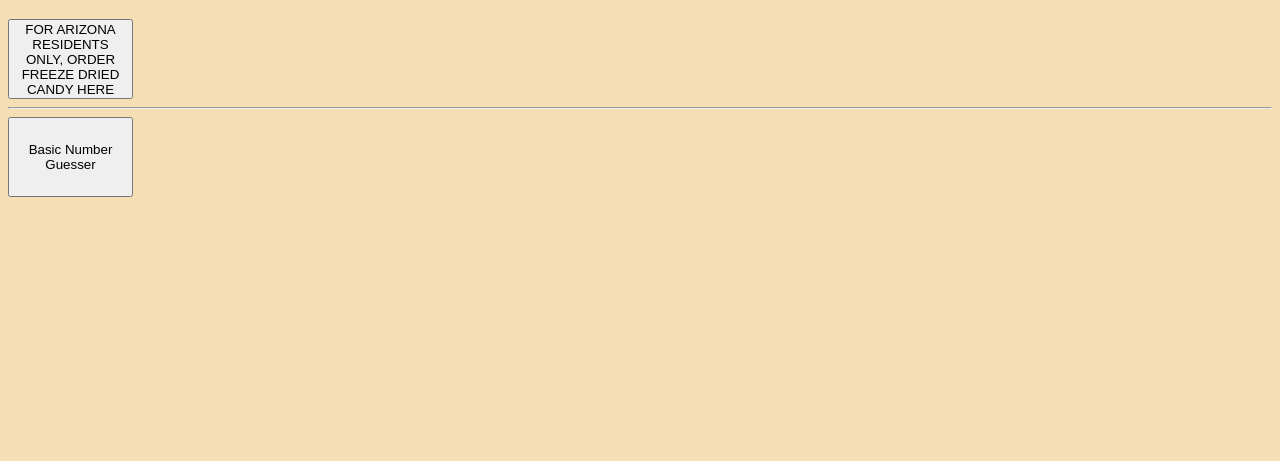
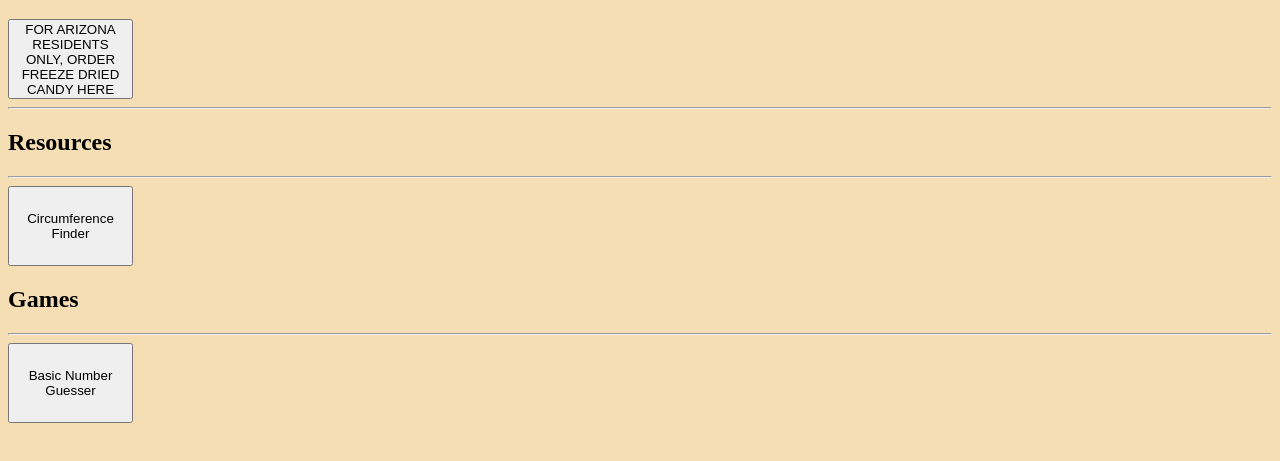
Before and after one commit to gspy27/gabes-online-plaza, a plain HTML site: page index.html in a window 1280 px wide. Shown: the part 61-522 px from the top of the page. Drawn offline with Linux system fonts and the light colour scheme.

Commit message:
Update index.html

```diff
--- a/index.html
+++ b/index.html
@@ -10,7 +10,19 @@
 <h1>Gabes Online Plaza</h1>
 <a href="https://crispy-az-treats.square.site/#most-popular" target="_blank"><button id="azResBtn">FOR ARIZONA RESIDENTS ONLY, ORDER FREEZE DRIED CANDY HERE</button></a>
 <hr>
-    <a href="Guessr/Guessr.html"><button>Basic Number Guesser</button></a>
+    <div id="page">
+        <div id="resources">
+        </div>
+            <h2>Resources</h2>
+            <hr>
+            <a href="CircumferenceFinder/CircumferenceFinder.html"><button>Circumference Finder</button></a>
+        <div id="games">
+            <h2>Games</h2>
+            <hr>
+            <a href="Guessr/Guessr.html"><button>Basic Number Guesser</button></a>
+        </div>
+    </div>
+
 </body>
 
 </html>
```
